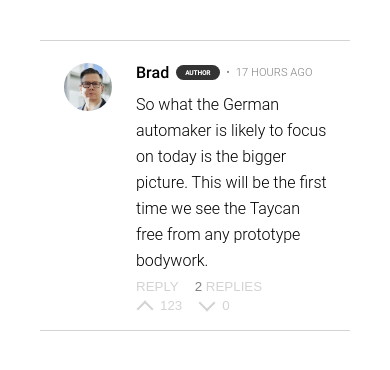
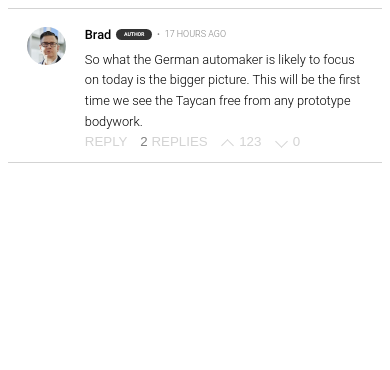
Before and after one commit to wahidrahim/vue-nested-comments, a Vue app: page / in a window 390 px wide. Shown: the top 370 px of the page. Built offline with nearby package versions, Linux system fonts and the light colour scheme; a web font is replaced by a local one.

Commit message:
optimize font-size and padding for mobile

```diff
--- a/src/App.vue
+++ b/src/App.vue
@@ -33,5 +33,9 @@ export default {
   @media (max-width: 768px) {
     padding: 3.2rem;
   }
+
+  @media (max-width: 425px) {
+    padding: 0;
+  }
 }
 </style>
--- a/src/scss/_typography.scss
+++ b/src/scss/_typography.scss
@@ -18,6 +18,10 @@
 
 html {
   font-size: 62.5%;
+
+  @media (max-width: 425px) {
+    font-size: 50%;
+  }
 }
 
 body {
```
